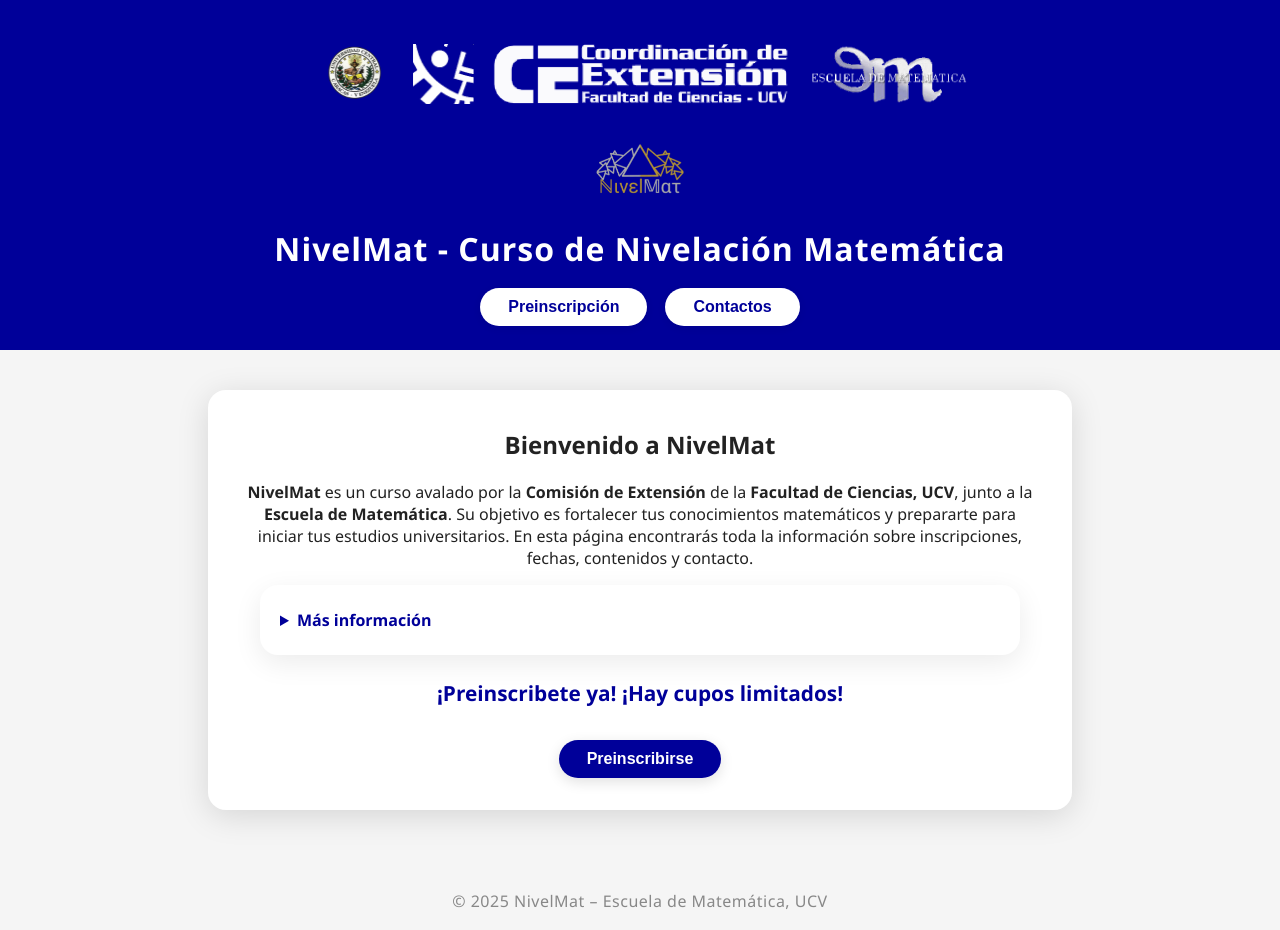
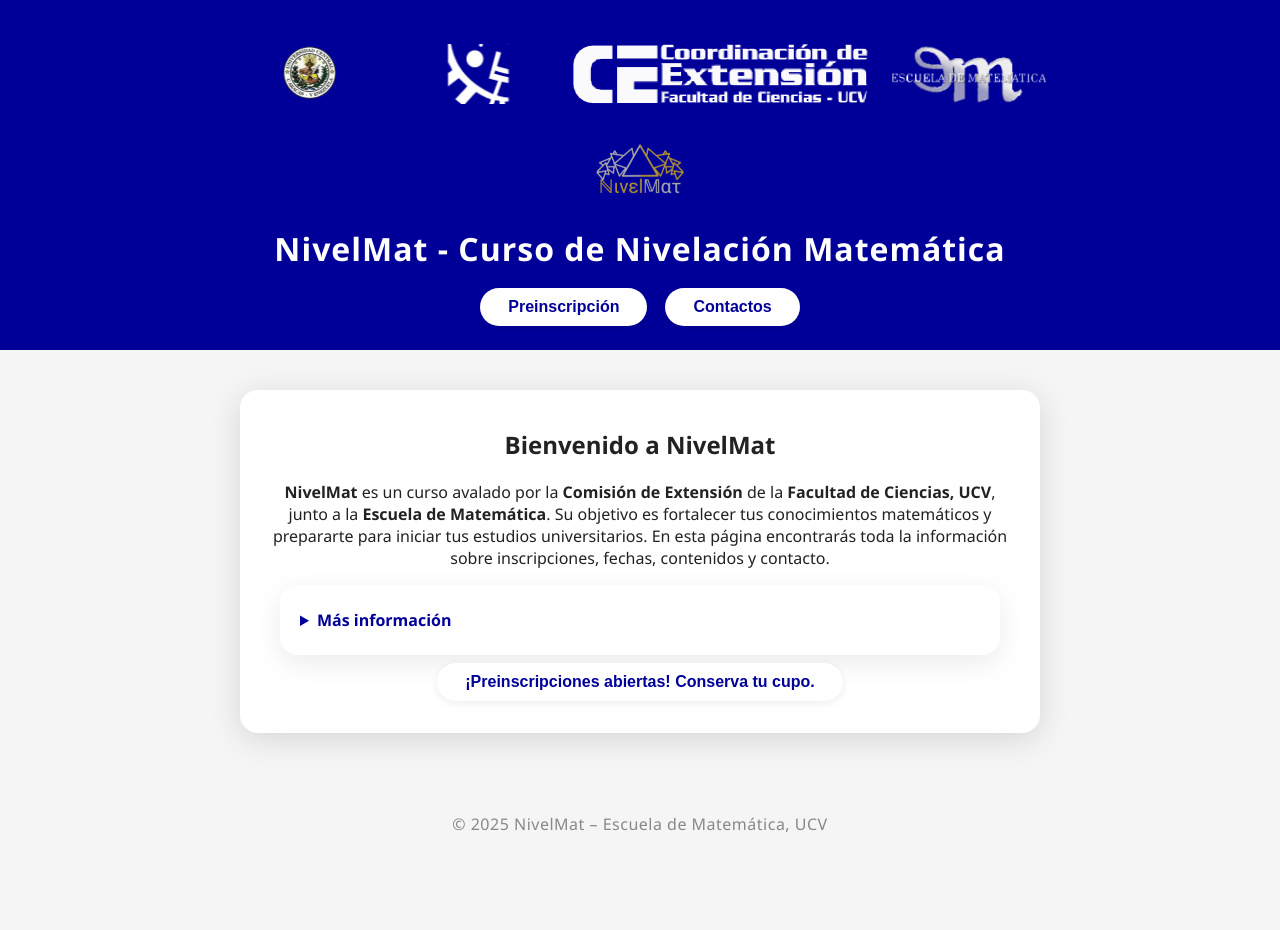
Before and after one commit to NivelMat/home, a plain HTML site: page index.html in a window 1280 px wide. After the commit the page ends 853 px from the top, so only its background shows below. Drawn offline with Linux system fonts and the light colour scheme.

Commit message:
Enable buttoms

```diff
--- a/index.html
+++ b/index.html
@@ -5,6 +5,10 @@
 	<meta name="viewport" content="width=device-width, initial-scale=1.0">
 	<title>NivelMat - Curso de Nivelación Matemática</title>
 		<style>
+			*, *::before, *::after {
+				box-sizing: border-box;
+			}
+
 			:root {
 				--color-primario: #000099;
 				--color-texto: #fff;
@@ -43,6 +47,20 @@
 				height: auto;
 				margin-bottom: 12px;
 			}
+			.logos-institucionales {
+				display: flex;
+				justify-content: center;
+				gap: clamp(8px, 2vw, 20px);
+				align-items: center;
+				margin: 12px 0 16px;
+				flex-wrap: wrap;
+			}
+			.logo-institucion {
+				flex: 0 1 clamp(72px, 18vw, 150px);
+				width: 100%;
+				height: clamp(36px, 7vw, 60px);
+				object-fit: contain;
+			}
 			.titulo-nivelmat {
 				font-size: 2em;
 				font-weight: 700;
@@ -72,25 +90,6 @@
 				color: #fff;
 			}
 
-			/* Botón Preinscribirse: estilo similar a los botones superiores, fondo azul #009 */
-			.boton-preinscribirse {
-				background: #009;
-				color: #fff;
-				border: none;
-				border-radius: 999px;
-				padding: 10px 28px;
-				font-size: 1em;
-				font-weight: 700;
-				cursor: pointer;
-				box-shadow: 0 4px 14px rgba(0,0,0,0.12);
-				transition: background 0.18s ease, transform 0.12s ease, box-shadow 0.12s ease;
-			}
-			.boton-preinscribirse:hover {
-				background: var(--color-boton-hover); /* #bb9333 */
-				color: #fff;
-				transform: translateY(-3px);
-				box-shadow: 0 8px 18px rgba(0,0,0,0.16);
-			}
 			@media (max-width: 600px) {
 				.superior { padding: 18px 0 12px 0; }
 				.titulo-nivelmat { font-size: 1.2em; }
@@ -161,15 +160,18 @@
 					position: relative;
 					z-index: 2;
 				}
+				@media (max-width: 600px) {
+					.info-rect { padding: 24px 16px 20px 16px; }
+				}
 				</style>
 </head>
 <body>
 	<div class="superior">
-		<div style="display: flex; justify-content: center; gap: 20px; align-items: center; margin: 12px 0 16px 0; flex-wrap: wrap;">
-			<img src="ucv.png" alt="Logo UCV" class="logo-institucion fadein delay1" style="height: 60px; width: auto;" />
-			<img src="fc.png" alt="Logo Facultad de Ciencias" class="logo-institucion fadein delay1" style="height: 60px; width: auto;" />
-			<img src="cefc.png" alt="Logo Comisión de Extensión" class="logo-institucion fadein delay1" style="height: 60px; width: auto;" />
-			<img src="em.png" alt="Logo Escuela de Matemática" class="logo-institucion fadein delay1" style="height: 60px; width: auto;" />
+		<div class="logos-institucionales">
+			<img src="ucv.png" alt="Logo UCV" class="logo-institucion fadein delay1" />
+			<img src="fc.png" alt="Logo Facultad de Ciencias" class="logo-institucion fadein delay1" />
+			<img src="cefc.png" alt="Logo Comisión de Extensión" class="logo-institucion fadein delay1" />
+			<img src="em.png" alt="Logo Escuela de Matemática" class="logo-institucion fadein delay1" />
 		</div>
 		<img src="nivelmat.png" alt="Logo NivelMat" class="logo-nivelmat fadein delay1" />
 		<div class="titulo-nivelmat fadein delay2">NivelMat - Curso de Nivelación Matemática</div>
@@ -221,10 +223,7 @@
 				</details>
 			</div>
 		</div>
-		<p style="font-size:1.3em;margin-top:24px;font-weight:bold;color:#000099;">
-			¡Preinscribete ya! ¡Hay cupos limitados!
-		</p>
-		<a href="https://nivelmat.github.io/preinscripcion/" style="text-decoration:none;display:inline-block;margin-top:12px;"><button class="boton-preinscribirse">Preinscribirse</button></a>
+		<a href="https://nivelmat.github.io/preinscripcion/" style="text-decoration:none;"><button class="boton-esferico">¡Preinscripciones abiertas! Conserva tu cupo.</button></a>
 		</div>
 		<footer class="footer-nivelmat fadein delay3">
 			© 2025 NivelMat – Escuela de Matemática, UCV
```
